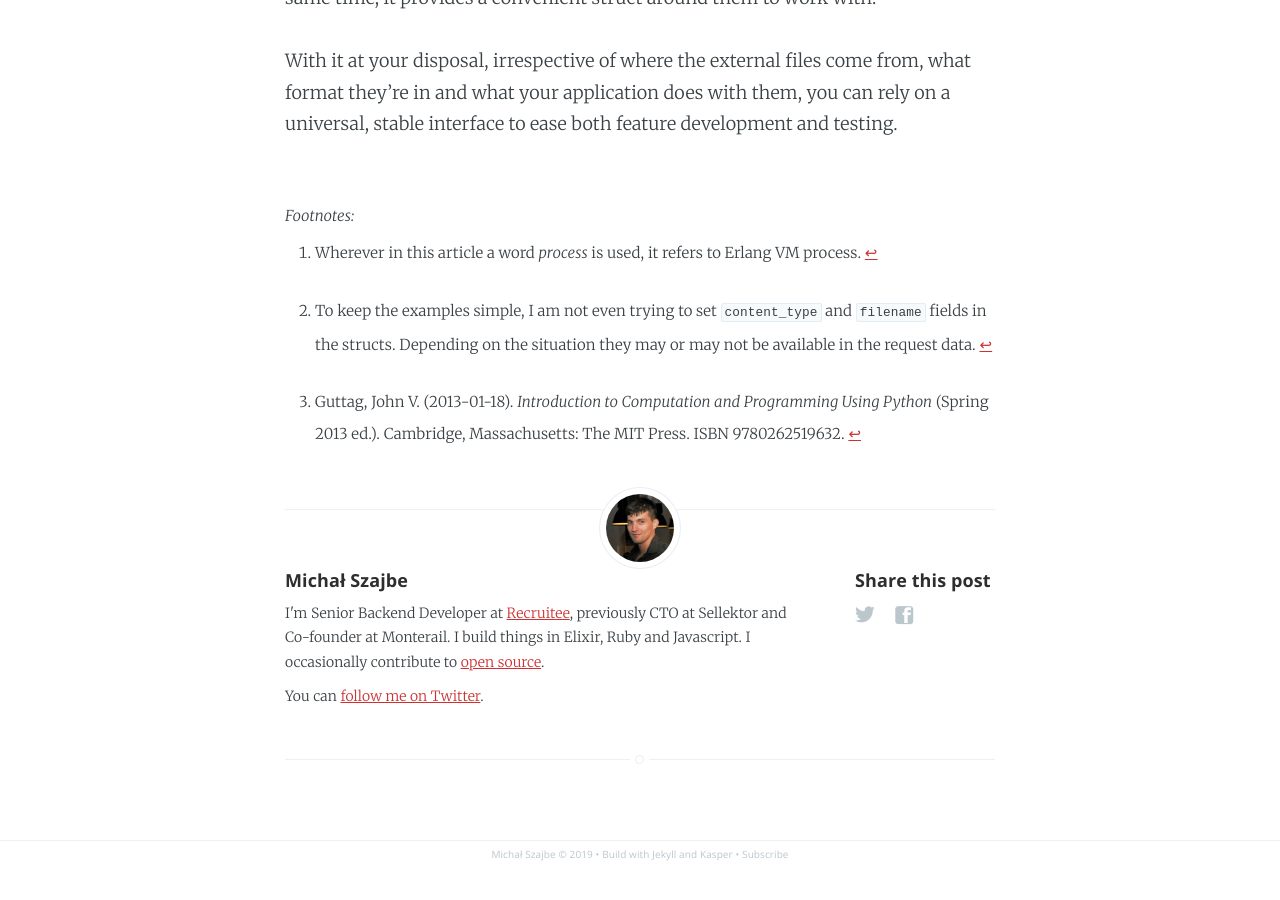
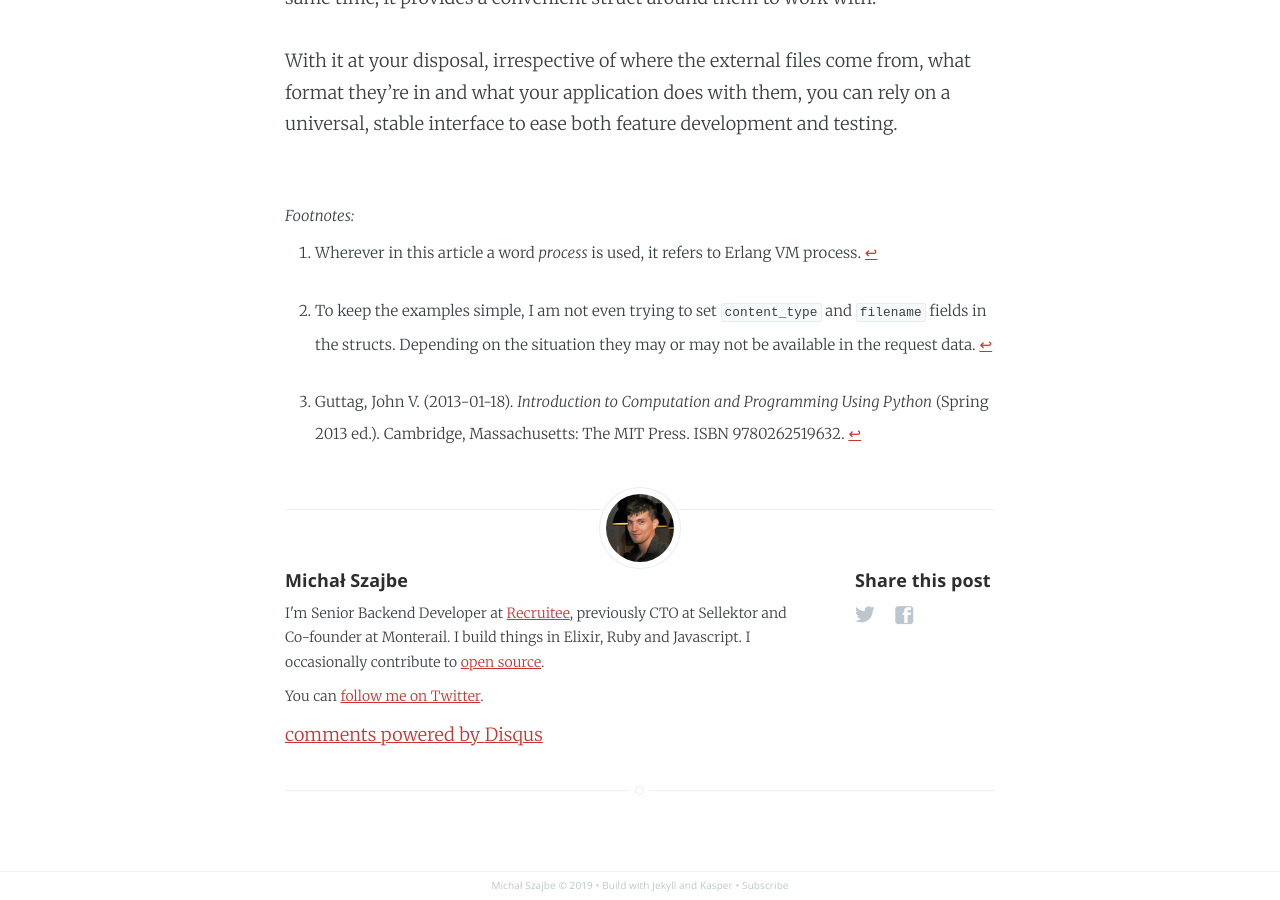
Before and after one commit to szajbus/szajbus.github.io, a Jekyll site: the page built from _posts/2019-02-13-file-uploads-with-phoenix-and-plug.markdown, in a window 1280 px wide and 900 px high, scrolled down 5297 px. Built offline with Jekyll 4.4.1, drawn with Linux system fonts in a browser that asks for light colours; comment, search, counter and statistics services are not loaded; before the commit the page ends 6165 px from its top, so only the background shows below that; some of the changed lines change nothing that is shown.

Commit message:
Add disqus

```diff
--- a/_config.yml
+++ b/_config.yml
@@ -15,3 +15,4 @@
 url: "https://szajbe.pl"
 author: "Michał Szajbe"
 twitter_handle: szajbus
+disqus_shortname: michal-szajbe
--- /dev/null
+++ b/_includes/disqus.html
@@ -0,0 +1,13 @@
+<section class="disqus">
+  <div id="disqus_thread"></div>
+  <script type="text/javascript">
+    var disqus_shortname = '{{ site.disqus_shortname }}';
+    (function() {
+      var dsq = document.createElement('script'); dsq.type = 'text/javascript'; dsq.async = true;
+      dsq.src = window.location.protocol + '//' + disqus_shortname + '.disqus.com/embed.js';
+      (document.getElementsByTagName('head')[0] || document.getElementsByTagName('body')[0]).appendChild(dsq);
+    })();
+  </script>
+  <noscript>Please enable JavaScript to view the <a href="http://disqus.com/?ref_noscript">comments powered by Disqus.</a></noscript>
+  <a href="http://disqus.com" class="dsq-brlink">comments powered by <span class="logo-disqus">Disqus</span></a>
+</section>
--- a/_posts/2019-02-13-file-uploads-with-phoenix-and-plug.markdown
+++ b/_posts/2019-02-13-file-uploads-with-phoenix-and-plug.markdown
@@ -7,6 +7,7 @@
 cover: "/assets/images/plug.jpg"
 cover_credits: >
   Photo by <a href="https://unsplash.com/photos/ZUabNmumOcA?utm_source=unsplash&utm_medium=referral&utm_content=creditCopyText" rel="nofollow">Steve Johnson</a> on Unsplash
+disqus: true
 ---
 
 Handling external files is one of the basic tasks for many web applications. Profile pictures, attachments, resources fetched from remote services, all are examples of the above.
```
